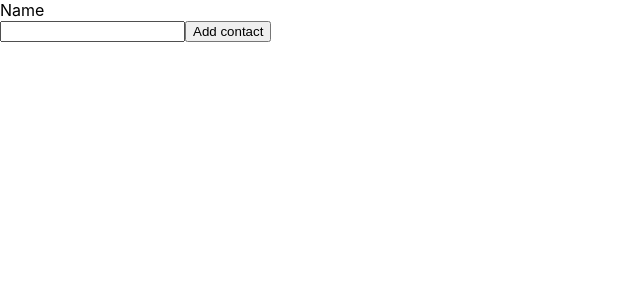
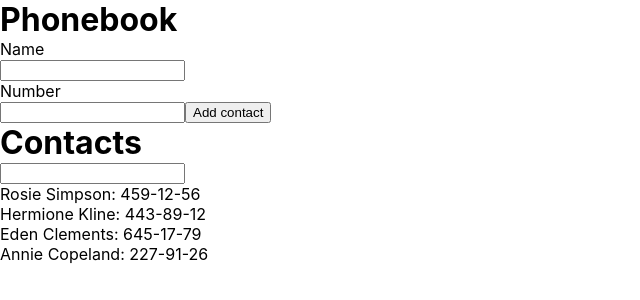
Before and after one commit to Ivan011001/goit-react-hw-02-phonebook, a React (Create React App) app: page / in a window 1280 px wide. Shown: the top 300 px of the page, without its empty margins (0-640 px from the left). Built offline with nearby package versions, Linux system fonts and the light colour scheme.

Commit message:
third-step-commit

```diff
--- a/src/components/App.jsx
+++ b/src/components/App.jsx
@@ -1,38 +1,67 @@
 import { nanoid } from 'nanoid';
 import { Component } from 'react';
+import Section from './Section';
 import UserForm from './UserForm';
 import UserList from './UserList';
 
 export default class App extends Component {
   state = {
-    contacts: [],
+    contacts: [
+      { id: 'id-1', name: 'Rosie Simpson', number: '459-12-56' },
+      { id: 'id-2', name: 'Hermione Kline', number: '443-89-12' },
+      { id: 'id-3', name: 'Eden Clements', number: '645-17-79' },
+      { id: 'id-4', name: 'Annie Copeland', number: '227-91-26' },
+    ],
     name: '',
+    number: '',
+    filter: '',
   };
 
   onHandleChange = evt => {
-    const { value } = evt.target;
-    this.setState({ name: value });
+    const { name, value } = evt.target;
+    this.setState({ [name]: value });
   };
 
   onHandleSubmit = evt => {
-    const { contacts, name } = this.state;
+    const { name, number } = this.state;
     evt.preventDefault();
     this.setState(prevState => ({
-      contacts: [{ name, id: nanoid() }, ...prevState.contacts],
+      contacts: [{ name, number, id: nanoid() }, ...prevState.contacts],
       name: '',
+      number: '',
     }));
   };
 
+  filterContacts = () => {
+    const { contacts, filter } = this.state;
+
+    const normalizedFilter = filter.toLowerCase();
+
+    return contacts.filter(contact =>
+      contact.name.toLowerCase().includes(normalizedFilter)
+    );
+  };
+
   render() {
-    const { contacts, name } = this.state;
+    const { name, number, filter } = this.state;
+    const filteredContacts = this.filterContacts();
     return (
       <div>
-        <UserForm
-          onSubmit={this.onHandleSubmit}
-          onChange={this.onHandleChange}
-          newName={name}
-        />
-        <UserList contacts={contacts} />
+        <Section title="Phonebook">
+          <UserForm
+            onSubmit={this.onHandleSubmit}
+            onChange={this.onHandleChange}
+            newName={name}
+            newNumber={number}
+          />
+        </Section>
+        <Section title="Contacts">
+          <UserList
+            contacts={filteredContacts}
+            filter={filter}
+            onChange={this.onHandleChange}
+          />
+        </Section>
       </div>
     );
   }
--- /dev/null
+++ b/src/components/Section/index.jsx
@@ -0,0 +1,14 @@
+import PropTypes from 'prop-types';
+
+export default function Section({ title, children }) {
+  return (
+    <div>
+      <h1>{title}</h1>
+      {children}
+    </div>
+  );
+}
+
+Section.propTypes = {
+  title: PropTypes.string.isRequired,
+};
--- a/src/components/UserForm/index.jsx
+++ b/src/components/UserForm/index.jsx
@@ -2,7 +2,7 @@
 
 export default class UserForm extends Component {
   render() {
-    const { onSubmit, onChange, newName } = this.props;
+    const { onSubmit, onChange, newName, newNumber } = this.props;
     return (
       <form onSubmit={onSubmit}>
         <label>
@@ -10,10 +10,22 @@
           <input
             type="text"
             name="name"
-            pattern="^[a-zA-Zа-яА-Я]+(['\s\-a-zA-Zа-яА-Я]*)*$"
+            pattern="^[a-zA-Zа-яА-ЯіІїЇєЄґҐ]+(['\s\-a-zA-Zа-яА-ЯіІїЇєЄґҐ]*)*$"
             title="Name may contain only letters, apostrophe, dash and spaces. For example Adrian, Jacob Mercer, Charles de Batz de Castelmore d'Artagnan"
             required
             value={newName}
+            onChange={onChange}
+          />
+        </label>
+        <label>
+          <p>Number</p>
+          <input
+            type="tel"
+            name="number"
+            pattern="/^\+?\d{0,4}[-.\s]?\(?\d{0,3}?\)?[-.\s]?\d{1,4}[-.\s]?\d{1,4}[-.\s]?\d{1,9}$/"
+            title="Phone number must be digits and can contain spaces, dashes, parentheses and can start with +"
+            required
+            value={newNumber}
             onChange={onChange}
           />
         </label>
--- a/src/components/UserList/index.jsx
+++ b/src/components/UserList/index.jsx
@@ -2,13 +2,18 @@
 
 export default class UserList extends Component {
   render() {
-    const { contacts } = this.props;
+    const { contacts, filter, onChange } = this.props;
     return (
-      <ul>
-        {contacts.map(contact => (
-          <li key={contact.id}>{contact.name}</li>
-        ))}
-      </ul>
+      <>
+        <input type="text" name="filter" value={filter} onChange={onChange} />
+        <ul>
+          {contacts.map(contact => (
+            <li key={contact.id}>
+              {contact.name}: {contact.number}
+            </li>
+          ))}
+        </ul>
+      </>
     );
   }
 }
```
Also changed, not shown: src/components/Filter/Filter.styled.js (added), src/components/Filter/index.jsx (added), src/components/Section/Section.styled.js (added), src/components/UserForm/UserFormItem/UserFormItem.styled.js (added), src/components/UserForm/UserFormItem/index.jsx (added).
